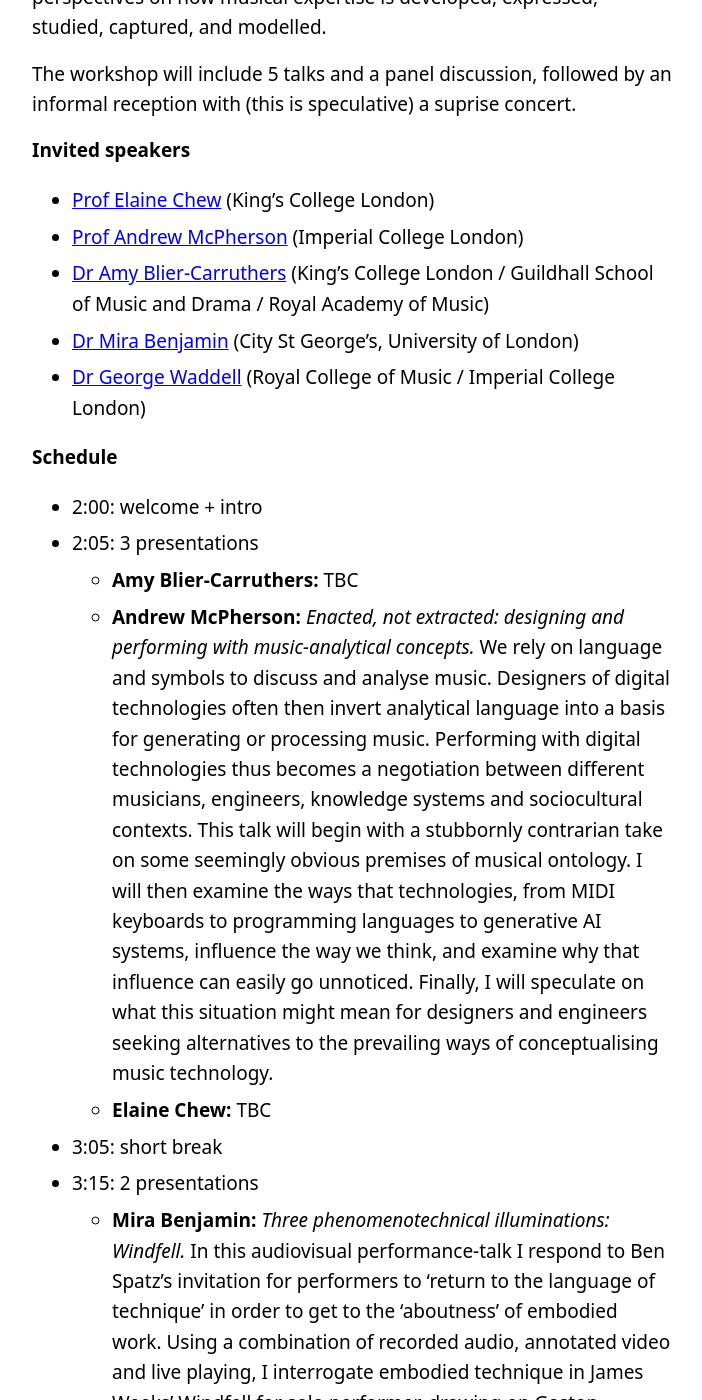
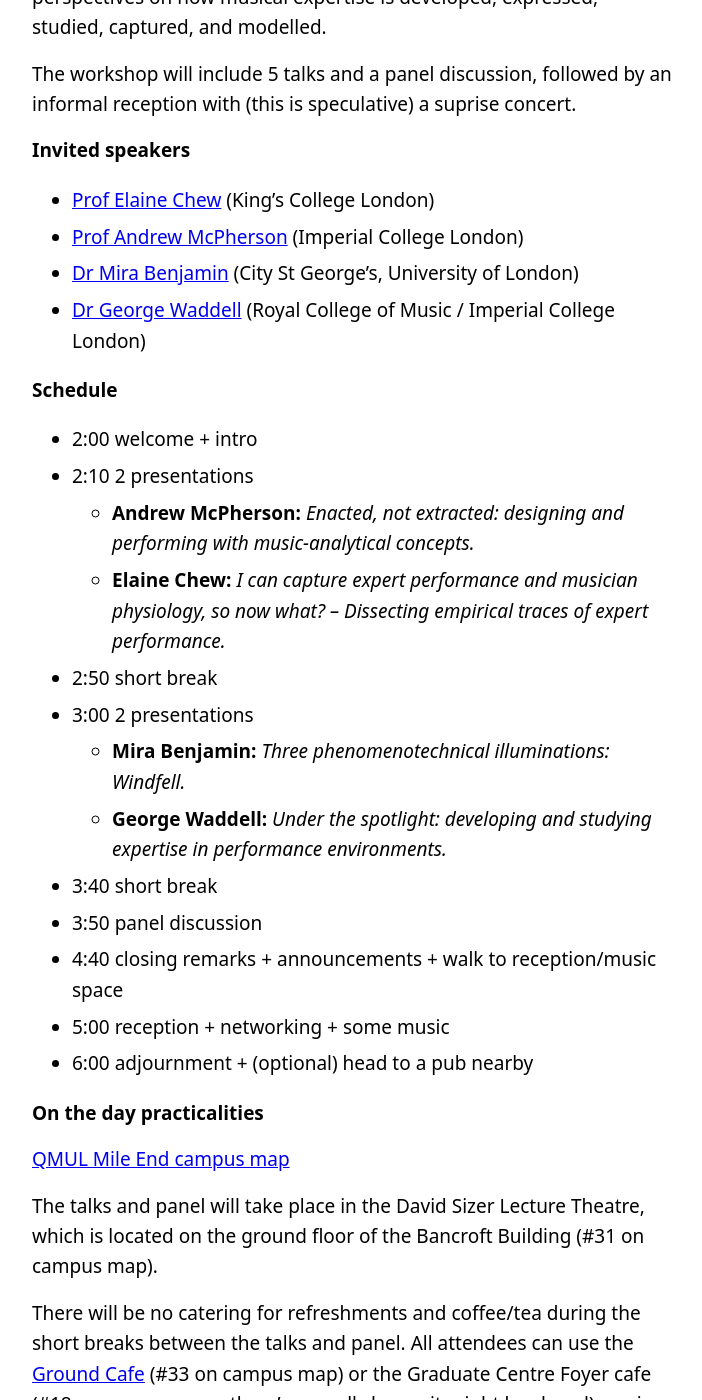
Before and after one commit to dmrn-limri/dmrn-limri.github.io, a Jekyll site: the page built from _posts/2026-04-20-workshop-expert-performance.md, in a window 1280 px wide and 1400 px high, scrolled down 512 px. Shown: the whole window, without its empty margins (288-990 px from the left). Built offline with Jekyll 4.4.1, drawn with Linux system fonts in a browser that asks for light colours; some of the changed text lies outside the part shown.

Commit message:
Update 2026-04-20-workshop-expert-performance.md

```diff
--- a/_posts/2026-04-20-workshop-expert-performance.md
+++ b/_posts/2026-04-20-workshop-expert-performance.md
@@ -15,23 +15,24 @@ The workshop will include 5 talks and a panel discussion, followed by an informa
 **Invited speakers**
 * [Prof Elaine Chew](https://www.kcl.ac.uk/people/elaine-chew) (King's College London)
 * [Prof Andrew McPherson](https://andrewmcpherson.org/) (Imperial College London)
-* [Dr Amy Blier-Carruthers](https://www.kcl.ac.uk/people/amy-blier-carruthers) (King's College London / Guildhall School of Music and Drama / Royal Academy of Music)
+<!-- * [Dr Amy Blier-Carruthers](https://www.kcl.ac.uk/people/amy-blier-carruthers) (King's College London / Guildhall School of Music and Drama / Royal Academy of Music) -->
 * [Dr Mira Benjamin](https://www.citystgeorges.ac.uk/about/people/academics/mira-benjamin) (City St George's, University of London)
 * [Dr George Waddell](https://www.rcm.ac.uk/research/people/details/?id=03462) (Royal College of Music / Imperial College London)
 
 **Schedule**
-* 2:00: welcome + intro
-* 2:05: 3 presentations
-  * **Amy Blier-Carruthers:** TBC
-  * **Andrew McPherson:** *Enacted, not extracted: designing and performing with music-analytical concepts.* We rely on language and symbols to discuss and analyse music. Designers of digital technologies often then invert analytical language into a basis for generating or processing music. Performing with digital technologies thus becomes a negotiation between different musicians, engineers, knowledge systems and sociocultural contexts. This talk will begin with a stubbornly contrarian take on some seemingly obvious premises of musical ontology. I will then examine the ways that technologies, from MIDI keyboards to programming languages to generative AI systems, influence the way we think, and examine why that influence can easily go unnoticed. Finally, I will speculate on what this situation might mean for designers and engineers seeking alternatives to the prevailing ways of conceptualising music technology.
-  * **Elaine Chew:** TBC
-* 3:05: short break
-* 3:15: 2 presentations
-  * **Mira Benjamin:** *Three phenomenotechnical illuminations: Windfell.* In this audiovisual performance-talk I respond to Ben Spatz’s invitation for performers to ‘return to the language of technique’ in order to get to the ‘aboutness’ of embodied work. Using a combination of recorded audio, annotated video and live playing, I interrogate embodied technique in James Weeks’ Windfell for solo performer, drawing on Gaston Bachelard’s framework of phenomenotechnique via Spatz’s (2020) writings on embodied theatre practices. The talk presents current developing work on 'phenomenotechnical illumination’—an audiovisual research method that exposes the thick intersection of various technical framings—and proposes how such an articulation may offer insight into the knowledge that inheres in embodied performance.
-  * **George Waddell:** *Under the spotlight: developing and studying expertise in performance environments.* Any experienced performer knows that the spaces where they learn their expert practice feel very different from the venues where they perform it. A musician on stage, a surgeon in the theatre, or an athlete on the pitch faces a complex and dynamic set of factors that can fundamentally change the nature and outcomes of their performance. This talk will focus on the challenges of preparing for, executing, and studying performance where it happens including some of the latest techniques and technologies being developed to bridge the gap between the practice room and the stage. Here’s a relevant [video](https://www.youtube.com/watch?v=K0eMCV7vJg8) if useful.
-* 3:55: very short break
-* 4:00: panel discussion
-* 5:00: reception + networking + music
+* 2:00 welcome + intro
+* 2:10 2 presentations
+  * **Andrew McPherson:** *Enacted, not extracted: designing and performing with music-analytical concepts.*
+  * **Elaine Chew:** *I can capture expert performance and musician physiology, so now what? – Dissecting empirical traces of expert performance.*
+* 2:50 short break
+* 3:00 2 presentations
+  * **Mira Benjamin:** *Three phenomenotechnical illuminations: Windfell.*
+  * **George Waddell:** *Under the spotlight: developing and studying expertise in performance environments.*
+* 3:40 short break
+* 3:50 panel discussion
+* 4:40 closing remarks + announcements + walk to reception/music space
+* 5:00 reception + networking + some music
+* 6:00 adjournment + (optional) head to a pub nearby
 
 **On the day practicalities**
 
```
